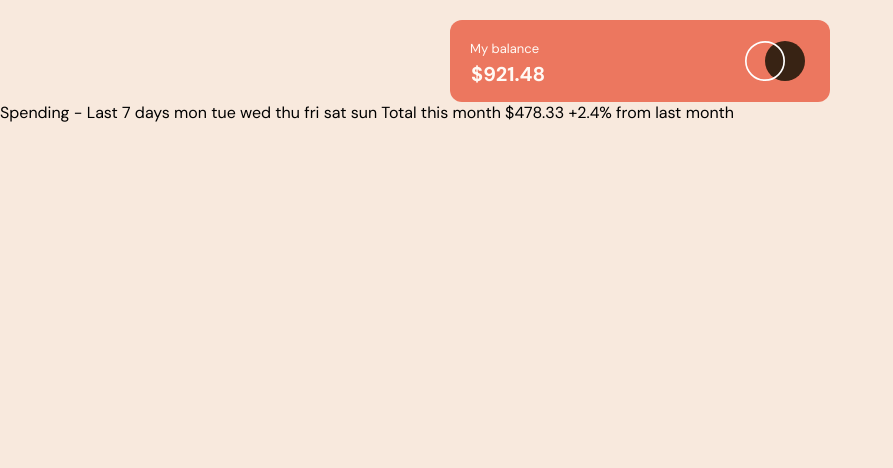
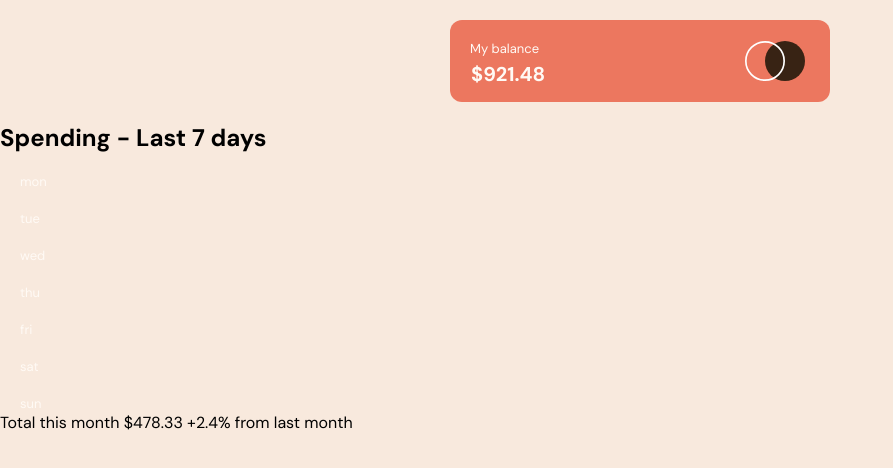
Before and after one commit to Annieleoliveiraa/chart-component, a plain HTML site: page index.html in a window 1280 px wide. Shown: the whole page, without its empty margins (0-893 px from the left). Drawn offline with Linux system fonts and the light colour scheme.

Commit message:
Alterando codigo da pagina home

```diff
--- a/index.html
+++ b/index.html
@@ -22,22 +22,28 @@
     </div>
   </div>
 
+  <div class="container">
+    <h2>Spending - Last 7 days</h2>
 
-  Spending - Last 7 days
+    <div class="card-days">
+      <p class="textoo">mon</p>
+      <p class="textoo">tue</p>
+      <p class="textoo">wed</p>
+      <p class="textoo">thu</p>
+      <p class="textoo">fri</p>
+      <p class="textoo">sat</p>
+      <p class="textoo">sun</p>
+    </div>
 
-  mon
-  tue
-  wed
-  thu
-  fri
-  sat
-  sun
 
-  Total this month
-  $478.33
 
-  +2.4%
-  from last month
+    Total this month
+    $478.33
+
+    +2.4%
+    from last month
+  </div>
+
 
 </body>
 
```
